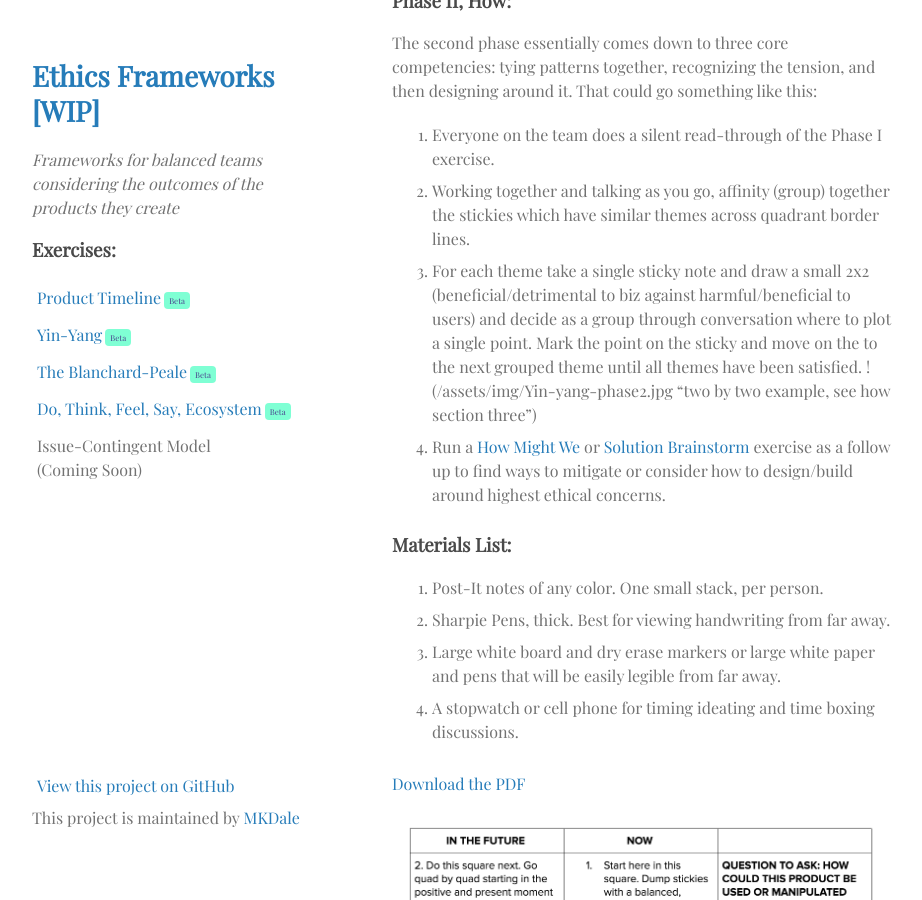
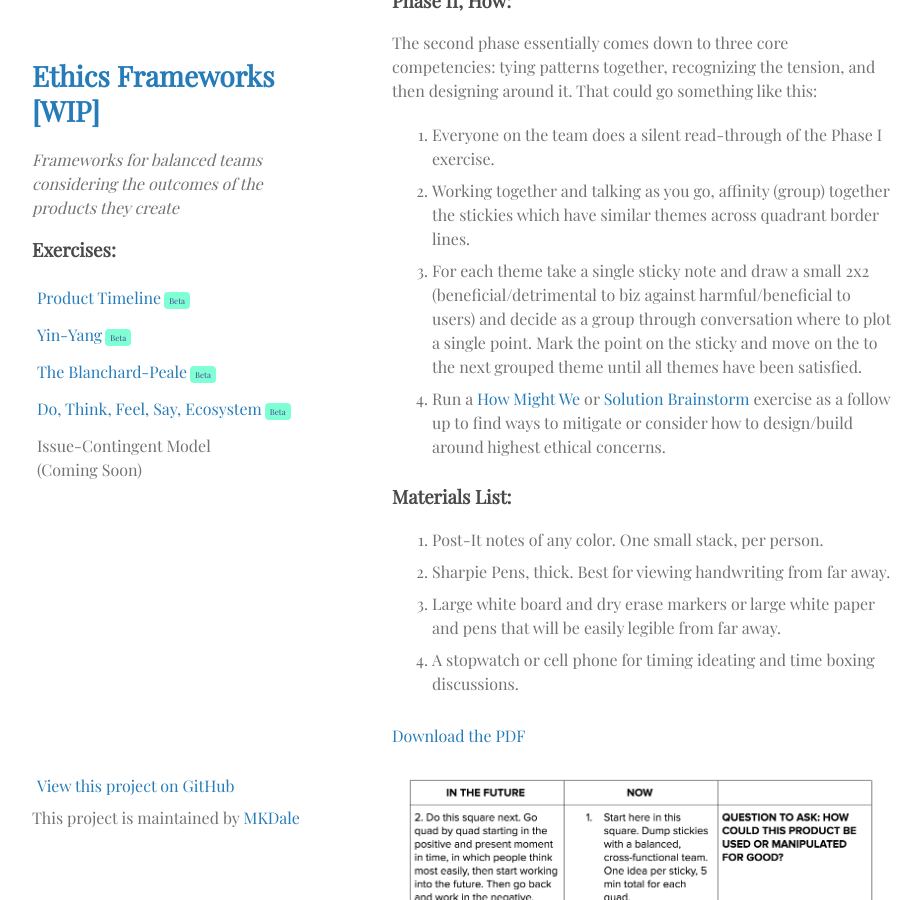
Before and after one commit to MKDale/ethics-frameworks, a Jekyll site: the page built from yin-yang.md, in a window 1280 px wide and 900 px high, scrolled down 2130 px. Shown: the whole window, without its empty margins (178-1100 px from the left). Built offline with Jekyll 4.4.1, drawn with Linux system fonts in a browser that asks for light colours; our own code applies the rules of GitHub Pages for plain Markdown files.

Commit message:
Update yin-yang.md

```diff
--- a/yin-yang.md
+++ b/yin-yang.md
@@ -32,9 +32,8 @@ The second phase essentially comes down to three core competencies: tying patter
 1. Everyone on the team does a silent read-through of the Phase I exercise.
 2. Working together and talking as you go, affinity (group) together the stickies which have similar themes across quadrant border lines.
 3. For each theme take a single sticky note and draw a small 2x2 (beneficial/detrimental to biz against harmful/beneficial to users) and decide as a group through conversation where to plot a single point. Mark the point on the sticky and move on the to the next grouped theme until all themes have been satisfied.
-!(/assets/img/Yin-yang-phase2.jpg "two by two example, see how section three")
 4. Run a
-[How Might We](http://www.designkit.org/methods/3){:target="_blank"} or [Solution Brainstorm](http://www.designkit.org/methods/1){:target="_blank"} exercise as a follow up to find ways to mitigate or consider how to design/build around highest ethical concerns.
+[How Might We](http://www.designkit.org/methods/3) or [Solution Brainstorm](http://www.designkit.org/methods/1) exercise as a follow up to find ways to mitigate or consider how to design/build around highest ethical concerns.
 
 ### Materials List:
 1. Post-It notes of any color. One small stack, per person.
```
